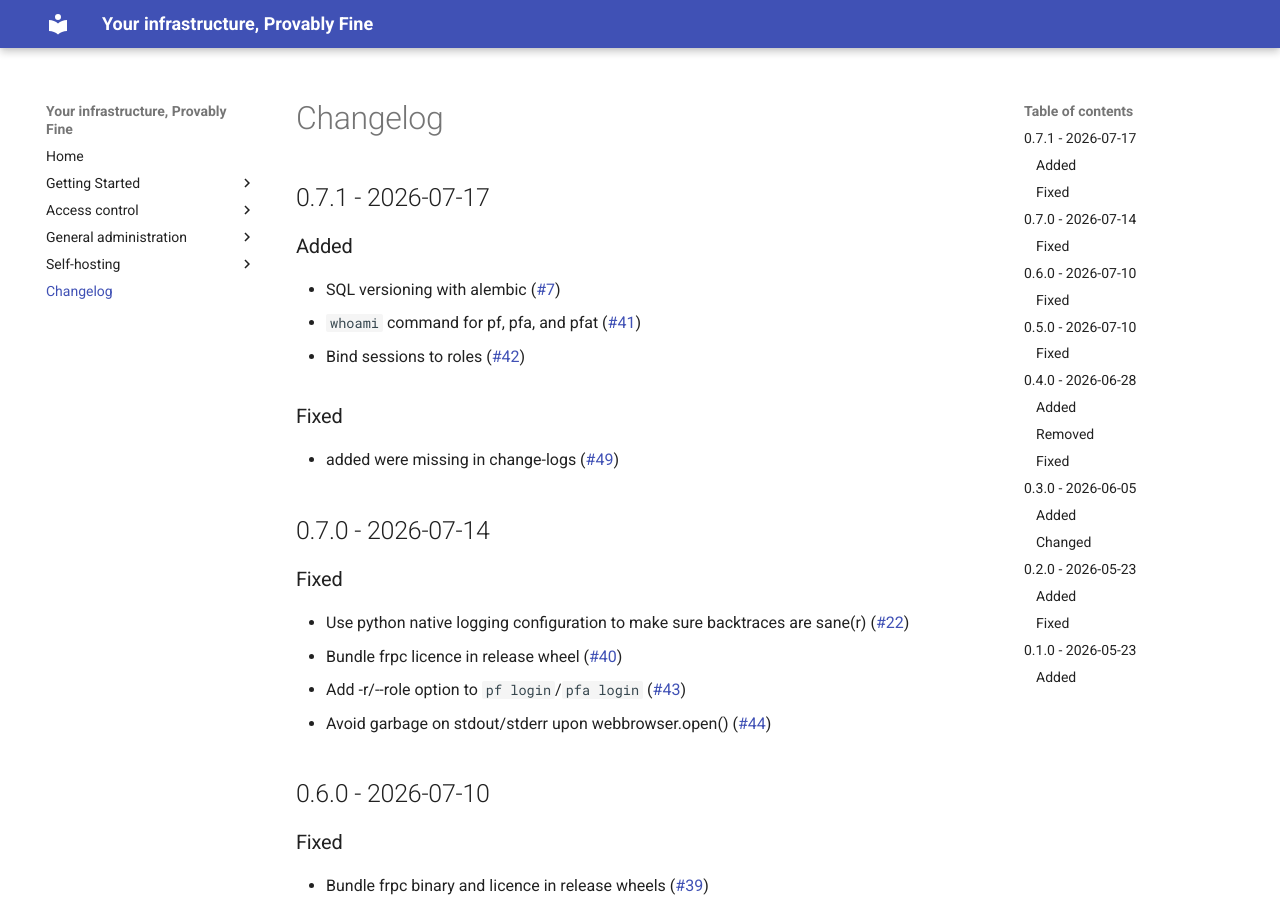
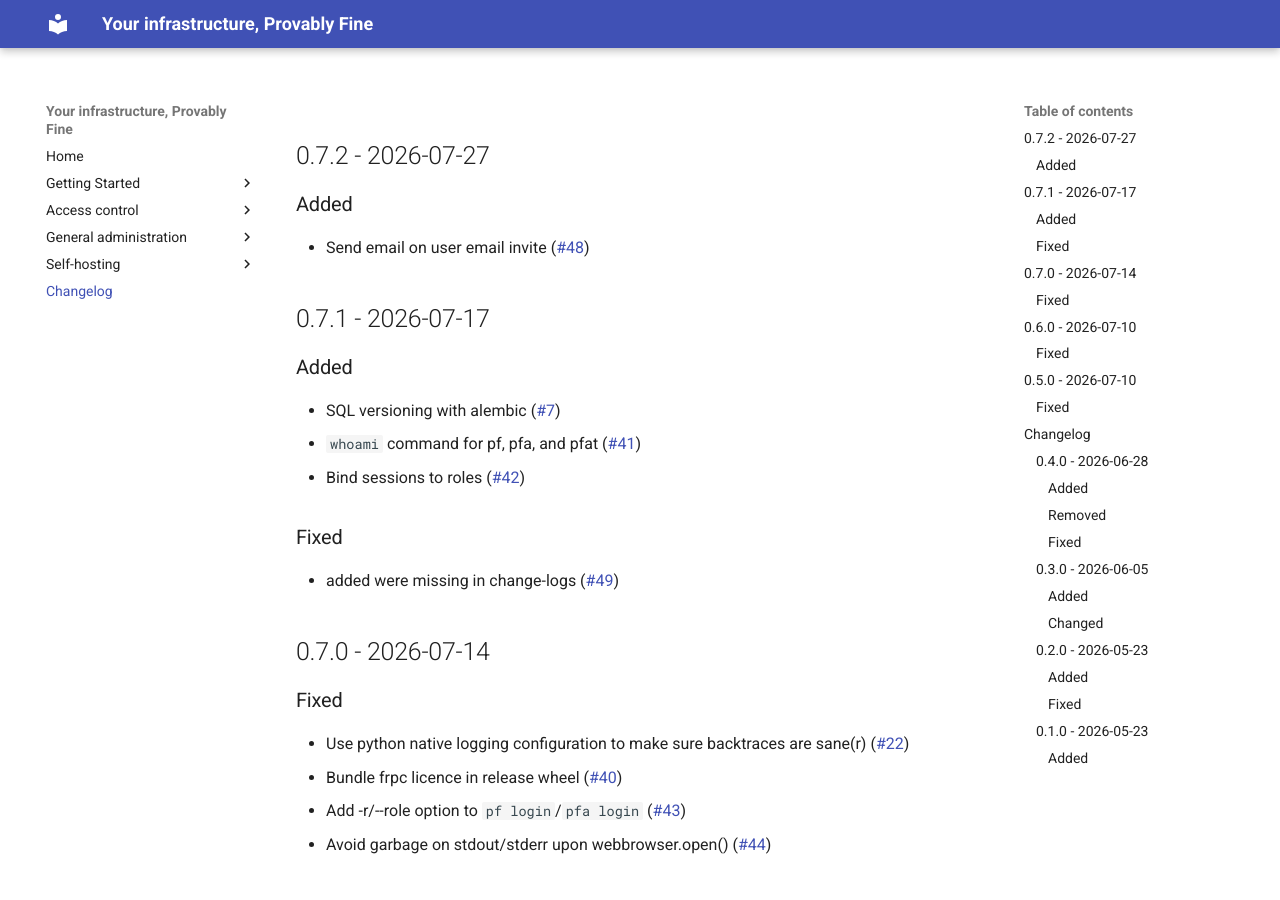
Before and after one commit to provablyfine/pf, an MkDocs documentation site: the page built from docs/changelog.md, in a window 1280 px wide and 900 px high. Built offline with MkDocs 1.6.1 and Material for MkDocs 9.7.7, drawn with Linux system fonts in a browser that asks for light colours; comment, search, counter and statistics services are not loaded; the version menu is left out.

Commit message:
release: 0.7.2

```diff
--- a/docs/changelog.md
+++ b/docs/changelog.md
@@ -1,3 +1,10 @@
+## 0.7.2 - 2026-07-27
+
+### Added
+
+- Send email on user email invite ([#48](https://github.com/provablyfine/pf/issues/48))
+
+
 ## 0.7.1 - 2026-07-17
 
 ### Added
--- a/pyproject.toml
+++ b/pyproject.toml
@@ -14,7 +14,7 @@
 ]
 description = "Centralized Access-Control for SSH"
 readme = "README.md"
-version = "0.7.1"
+version = "0.7.2"
 license = "AGPL-3.0-only"
 license-files = ["LICENSE.md"]
 keywords = ["SSH", "access-control", "bastion"]
```
Also changed, not shown: other parts of docs/changelog.md (+3 -0 lines), CHANGELOG.md (+7 -0 lines), changelog.d/48.added.md (deleted, +0 -1 lines), 1 other file.
